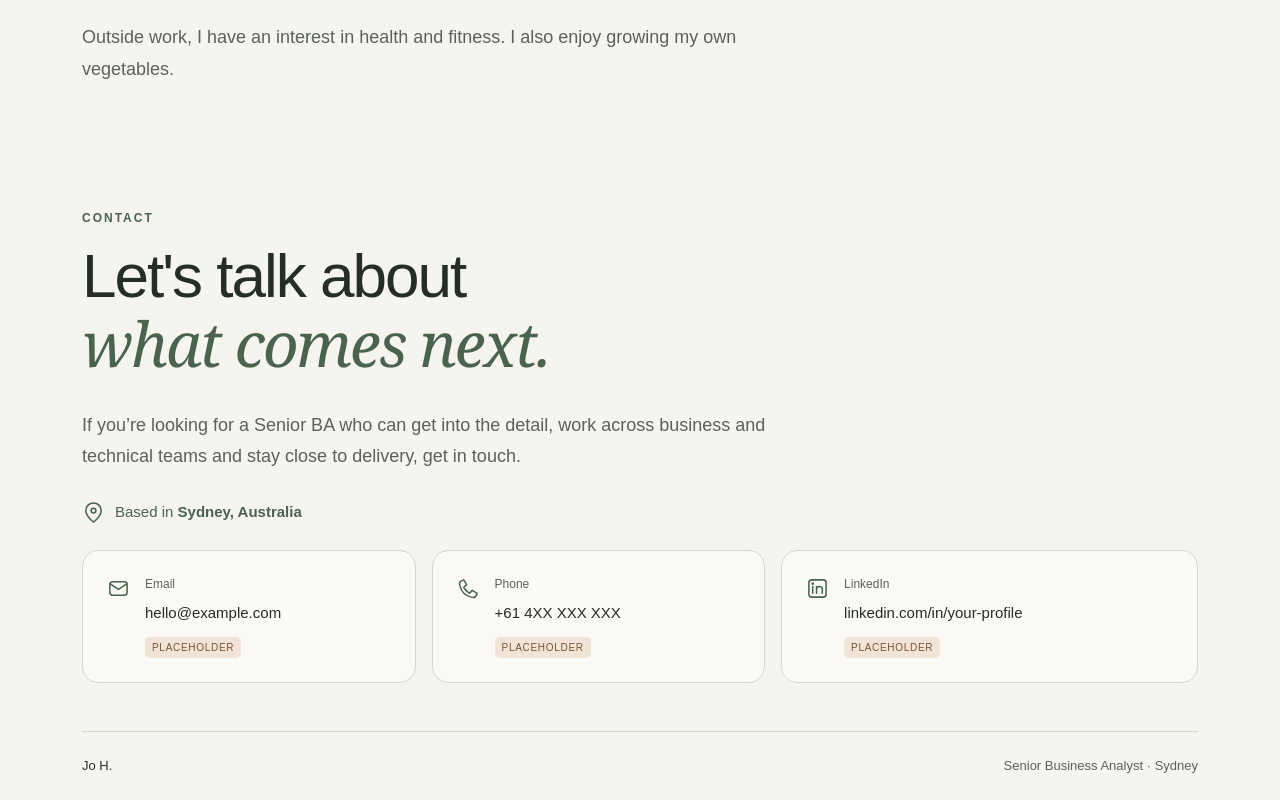
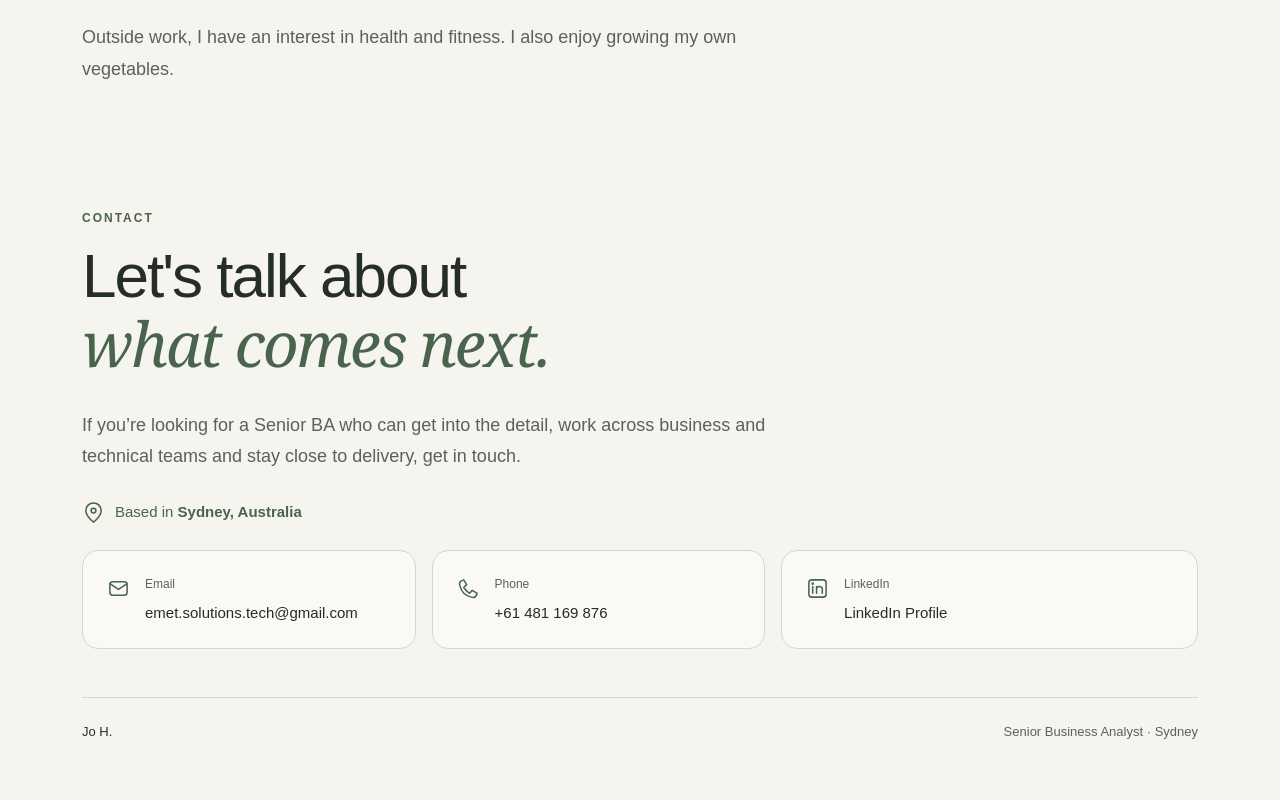
Before and after one commit to EmetSol/BA, a plain HTML site: page index.html in a window 1280 px wide. Shown: the part 5105-5905 px from the top of the page. After the commit the page ends 5871 px from the top, so only its background shows below. Drawn offline with Linux system fonts and the light colour scheme.

Commit message:
Updated Contact Section
Updated Contact Section

```diff
--- a/index.html
+++ b/index.html
@@ -252,9 +252,23 @@ Project examples are summarised and de-identified where appropriate to protect c
             <div class="contact-location"><svg class="contact-icon" viewBox="0 0 24 24" fill="none" stroke="currentColor" stroke-width="1.6" stroke-linecap="round" stroke-linejoin="round" aria-hidden="true"><path d="M20 10c0 6-8 12-8 12S4 16 4 10a8 8 0 1 1 16 0Z"/><circle cx="12" cy="10" r="2.5"/></svg><span>Based in <strong>Sydney, Australia</strong></span></div>
             <!-- PLACEHOLDERS: replace values and add href attributes with your real details before publishing. -->
             <div class="contact-grid">
-<div class="contact-item"><svg class="contact-icon" viewBox="0 0 24 24" fill="none" stroke="currentColor" stroke-width="1.6" stroke-linecap="round" stroke-linejoin="round" aria-hidden="true"><rect x="3" y="5" width="18" height="14" rx="3"/><path d="m3 7 9 6 9-6"/></svg><div><span class="contact-label">Email</span><span class="contact-value">hello@example.com</span><span class="placeholder-label">Placeholder</span></div></div>
-<div class="contact-item"><svg class="contact-icon" viewBox="0 0 24 24" fill="none" stroke="currentColor" stroke-width="1.6" stroke-linecap="round" stroke-linejoin="round" aria-hidden="true"><path d="m7 3 3 5-3 3c2 3 3 4 6 6l3-3 5 3c-1 4-3 5-6 4C8 19 5 16 3 9 2 6 3 4 7 3Z"/></svg><div><span class="contact-label">Phone</span><span class="contact-value">+61 4XX XXX XXX</span><span class="placeholder-label">Placeholder</span></div></div>
-<div class="contact-item"><svg class="contact-icon" viewBox="0 0 24 24" fill="none" stroke="currentColor" stroke-width="1.6" stroke-linecap="round" stroke-linejoin="round" aria-hidden="true"><rect x="3" y="3" width="18" height="18" rx="3"/><path d="M7 10v7m4 0v-7m0 3c0-4 6-4 6 0v4"/><circle cx="7" cy="7" r=".6"/></svg><div><span class="contact-label">LinkedIn</span><span class="contact-value">linkedin.com/in/your-profile</span><span class="placeholder-label">Placeholder</span></div></div>
+<div class="contact-item">
+    <svg class="contact-icon" viewBox="0 0 24 24" fill="none" stroke="currentColor" stroke-width="1.6" stroke-linecap="round" stroke-linejoin="round" aria-hidden="true">
+        <rect x="3" y="5" width="18" height="14" rx="3"/>
+        <path d="m3 7 9 6 9-6"/>
+    </svg>
+
+    <div>
+        <span class="contact-label">Email</span>
+        <a class="contact-value" href="mailto:emet.solutions.tech@gmail.com">
+            emet.solutions.tech@gmail.com
+        </a>
+    </div>
+</div>
+<div class="contact-item"><svg class="contact-icon" viewBox="0 0 24 24" fill="none" stroke="currentColor" stroke-width="1.6" stroke-linecap="round" stroke-linejoin="round" aria-hidden="true"><path d="m7 3 3 5-3 3c2 3 3 4 6 6l3-3 5 3c-1 4-3 5-6 4C8 19 5 16 3 9 2 6 3 4 7 3Z"/></svg><div><span class="contact-label">Phone</span><span class="contact-value">+61 481 169 876</span></div></div>
+<div class="contact-item"><svg class="contact-icon" viewBox="0 0 24 24" fill="none" stroke="currentColor" stroke-width="1.6" stroke-linecap="round" stroke-linejoin="round" aria-hidden="true"><rect x="3" y="3" width="18" height="18" rx="3"/><path d="M7 10v7m4 0v-7m0 3c0-4 6-4 6 0v4"/><circle cx="7" cy="7" r=".6"/></svg><div><span class="contact-label">LinkedIn</span><a class="contact-value" href="https://www.linkedin.com/in/jjh8/" target="_blank" rel="noopener noreferrer">
+    LinkedIn Profile
+</a></div></div>
 </div>
 
         </section>
```
